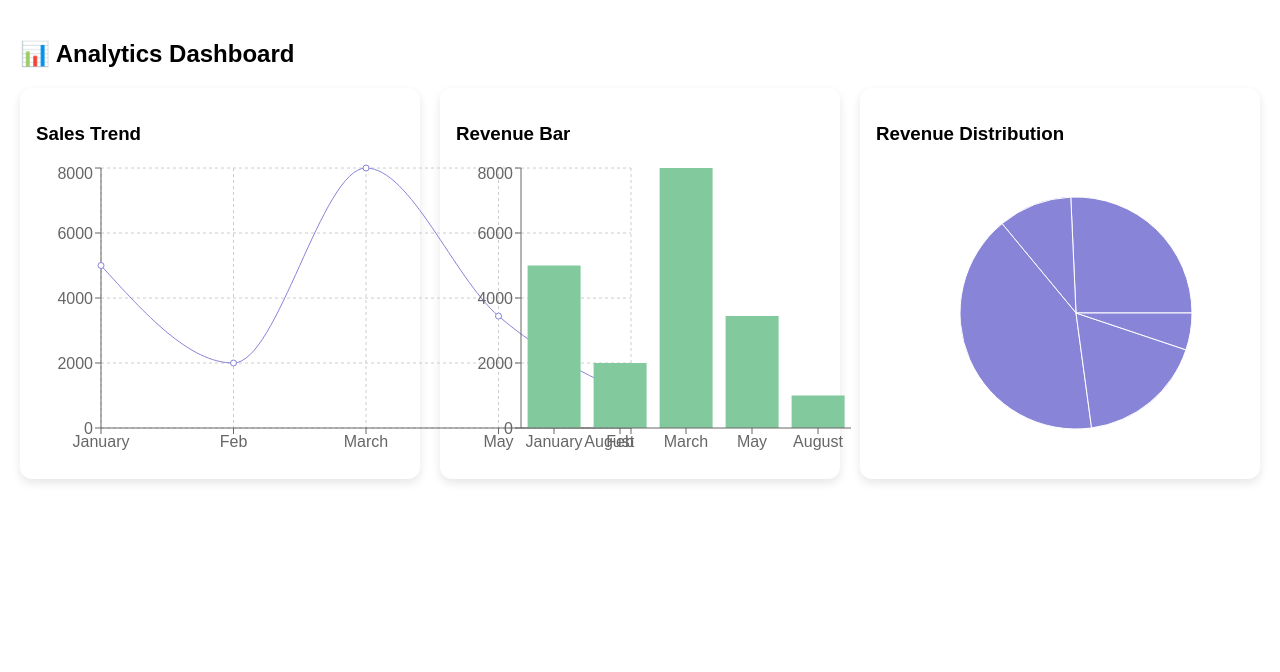
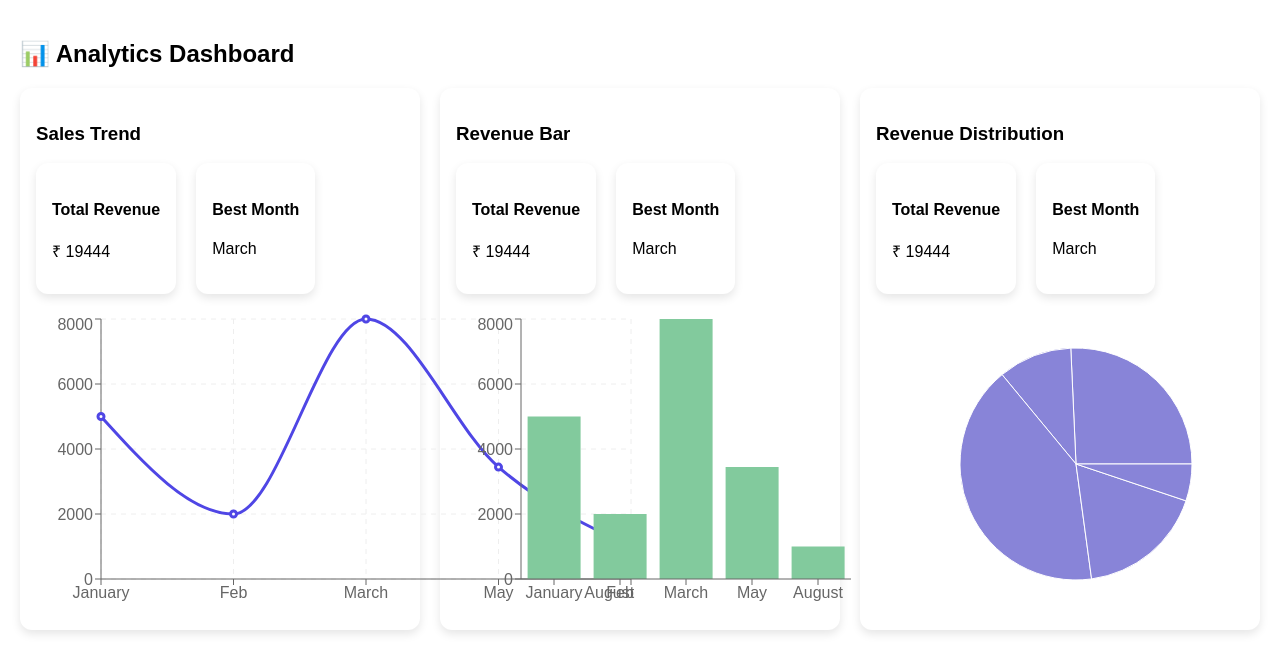
Before and after one commit to NitikaDevgan/ChartingTypescript, a React (Create React App) app: page / in a window 1280 px wide. Shown: the top 672 px of the page. Built offline with nearby package versions, Linux system fonts and the light colour scheme; the HTML template or start-up script is replaced by a standard one.

Commit message:
chart ui enhancement

```diff
--- a/src/Components/RevenueBarChart.tsx
+++ b/src/Components/RevenueBarChart.tsx
@@ -6,14 +6,42 @@ type props= {
     data: SalesData[];
 }
 
+const cardStyle = {
+  background: "#fff",
+  padding: "16px",
+  borderRadius: "12px",
+  boxShadow: "0 4px 10px rgba(0,0,0,0.1)",
+};
+
+
 const RevenueBarChart = ({data} : props) => {
   return (
+    <>
+    <div style={{ display: "flex", gap: "20px", marginBottom: "20px" }}>
+  <div style={cardStyle}>
+    <h4>Total Revenue</h4>
+    <p>₹ {data.reduce((acc, d) => acc + d.revenue, 0)}</p>
+  </div>
+
+  <div style={cardStyle}>
+    <h4>Best Month</h4>
+    <p>
+      {
+        data.reduce((max, d) =>
+          d.revenue > max.revenue ? d : max
+        ).month
+      }
+    </p>
+  </div>
+</div>
+
     <BarChart width={400} height={300} data={data}>
       <XAxis dataKey="month" />
       <YAxis />
       <Tooltip />
       <Bar dataKey="revenue" fill="#82ca9d" />
     </BarChart>
+    </>
   )
 }
 
--- a/src/Components/RevenuePieChart.tsx
+++ b/src/Components/RevenuePieChart.tsx
@@ -6,12 +6,40 @@ type props = {
     data: SalesData[];
 }
 
+const cardStyle = {
+  background: "#fff",
+  padding: "16px",
+  borderRadius: "12px",
+  boxShadow: "0 4px 10px rgba(0,0,0,0.1)",
+};
+
+
 const RevenuePieChart = ({data} : props) => {
   return (
+    <>
+    <div style={{ display: "flex", gap: "20px", marginBottom: "20px" }}>
+  <div style={cardStyle}>
+    <h4>Total Revenue</h4>
+    <p>₹ {data.reduce((acc, d) => acc + d.revenue, 0)}</p>
+  </div>
+
+  <div style={cardStyle}>
+    <h4>Best Month</h4>
+    <p>
+      {
+        data.reduce((max, d) =>
+          d.revenue > max.revenue ? d : max
+        ).month
+      }
+    </p>
+  </div>
+</div>
+
     <PieChart width={400} height={300}>
       <Pie data={data} dataKey="revenue" nameKey="month" fill="#8884d8" />
       <Tooltip />
     </PieChart>
+    </>
   )
 }
 
--- a/src/Components/SalesChart.tsx
+++ b/src/Components/SalesChart.tsx
@@ -13,15 +13,46 @@ type Props = {
   data: SalesData[];
 };
 
+const cardStyle = {
+  background: "#fff",
+  padding: "16px",
+  borderRadius: "12px",
+  boxShadow: "0 4px 10px rgba(0,0,0,0.1)",
+};
+
+
 const SalesChart = ({ data }: Props) => {
   return (
+    <>
+    <div style={{ display: "flex", gap: "20px", marginBottom: "20px" }}>
+  <div style={cardStyle}>
+    <h4>Total Revenue</h4>
+    <p>₹ {data.reduce((acc, d) => acc + d.revenue, 0)}</p>
+  </div>
+
+  <div style={cardStyle}>
+    <h4>Best Month</h4>
+    <p>
+      {
+        data.reduce((max, d) =>
+          d.revenue > max.revenue ? d : max
+        ).month
+      }
+    </p>
+  </div>
+</div>
+
     <LineChart width={600} height={300} data={data}>
-      <CartesianGrid strokeDasharray="3 3" />
+      <CartesianGrid stroke="#eee" strokeDasharray="5 5" />
       <XAxis dataKey="month" />
       <YAxis />
       <Tooltip />
-      <Line type="monotone" dataKey="revenue" stroke="#8884d8" />
+      <Line type="monotone"
+  dataKey="revenue"
+  stroke="#4f46e5"
+  strokeWidth={3} />
     </LineChart>
+    </>
   );
 };
 
```
